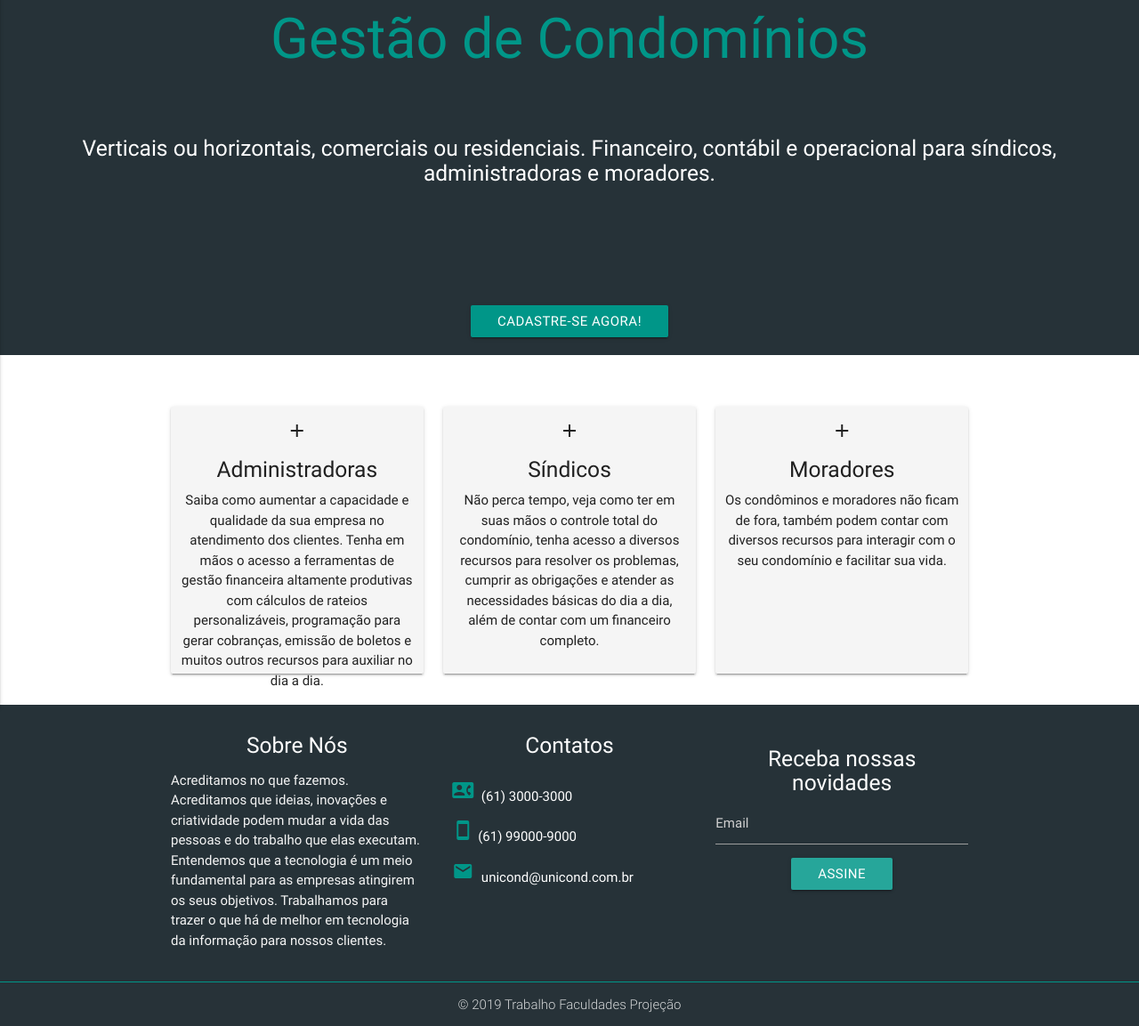
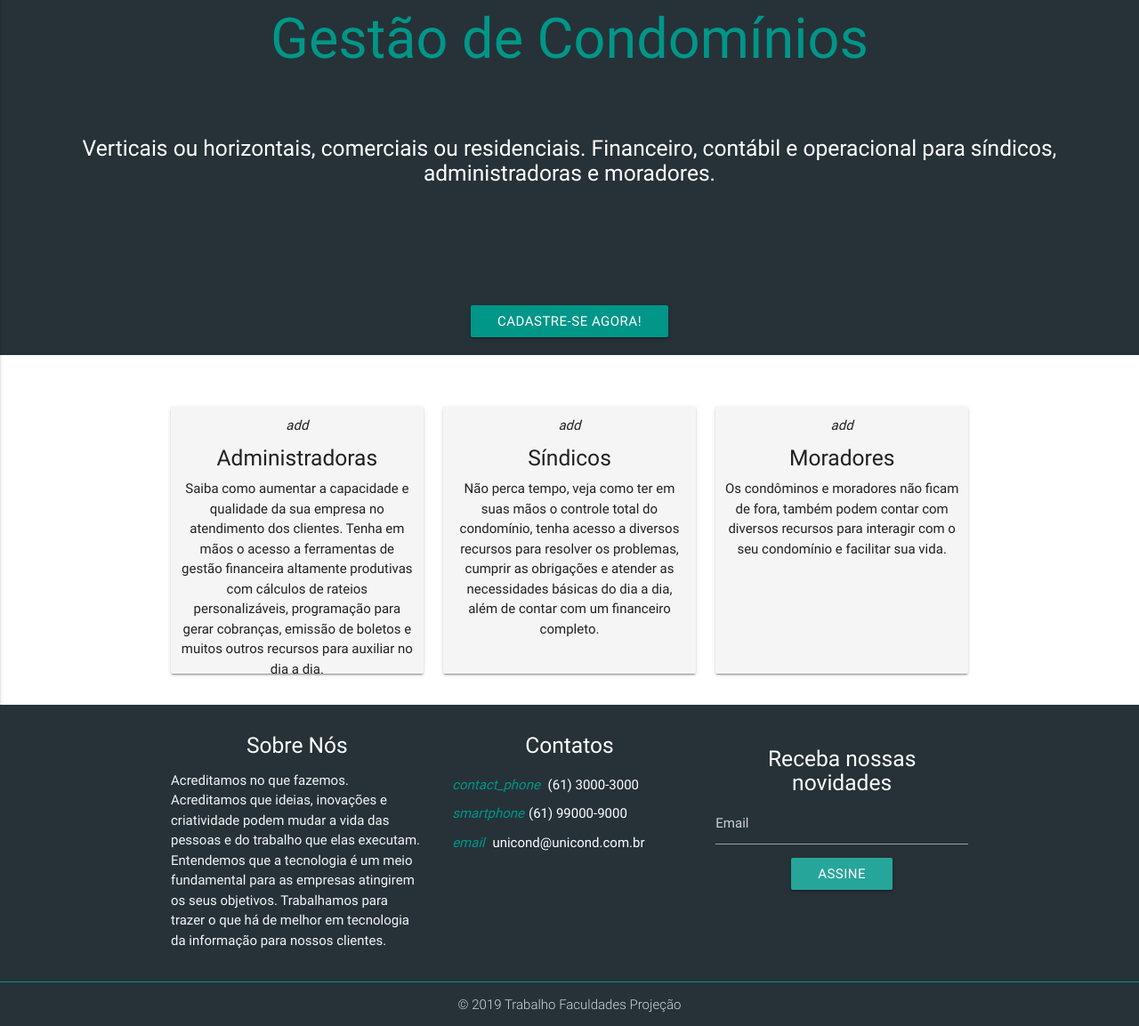
Before and after one commit to jardel-oliveira/unicond, a Django app: page / in a window 1280 px wide. Shown: the part 65-1218 px from the top of the page at 89% size. Run offline with Django 3.2, Linux system fonts and the light colour scheme; some libraries are stand-ins or nearby versions.

Commit message:
NewDeplofacivy

```diff
--- a/core/templates/base.html
+++ b/core/templates/base.html
@@ -11,7 +11,7 @@
   {% endblock title %}</title>
 
   <!-- Material Icon CDN -->
-  <link href="https://fonts.googleapis.com/icon?family=Material+Icons" rel="stylesheet">
+
   <!-- Materialize CSS CDN -->
   <link rel="stylesheet" href="https://cdnjs.cloudflare.com/ajax/libs/materialize/0.100.2/css/materialize.min.css">
   <!-- css customizado-->
```
